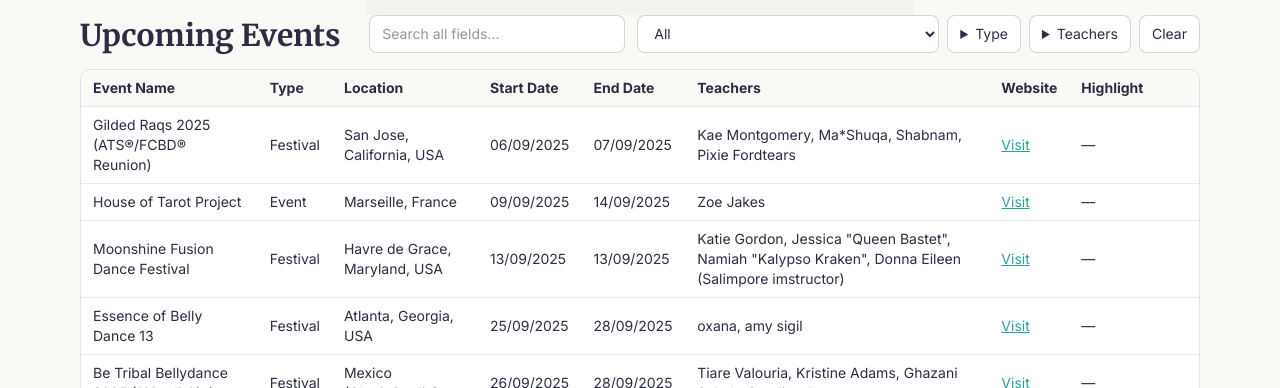
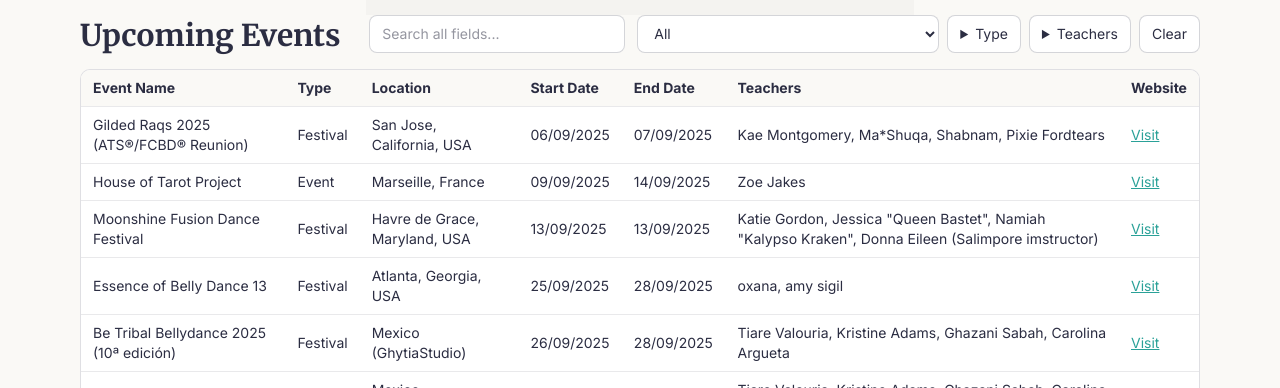
Before and after one commit to satavisha/TFBDMap3, a Next.js app: page / in a window 1280 px wide. Shown: the part 412-800 px from the top of the page. Built offline with nearby package versions, Linux system fonts and the light colour scheme; grey boxes are pictures that could not be loaded.

Commit message:
Remove highlight event column

```diff
--- a/components/events-table.tsx
+++ b/components/events-table.tsx
@@ -40,7 +40,6 @@ export function EventsTable({ title, events, defaultOpen = true, collapsible = f
     startDate: lang === "en" ? "Start Date" : "Дата начала",
     endDate: lang === "en" ? "End Date" : "Дата окончания",
     website: lang === "en" ? "Website" : "Сайт",
-    highlight: lang === "en" ? "Highlight" : "Особенности",
     visit: lang === "en" ? "Visit" : "Перейти",
     hidePast: lang === "en" ? "Hide Past Events ⬆️" : "Скрыть прошедшие события ⬆️",
     showPast: lang === "en" ? "Show Past Events ⬇️" : "Показать прошедшие события ⬇️",
@@ -132,7 +131,6 @@ export function EventsTable({ title, events, defaultOpen = true, collapsible = f
               <th className="px-3 py-2">{tt.endDate}</th>
               <th className="px-3 py-2">{tt.teachers}</th>
               <th className="px-3 py-2">{tt.website}</th>
-              <th className="px-3 py-2">{tt.highlight}</th>
             </tr>
           </thead>
           <tbody>
@@ -158,12 +156,11 @@ export function EventsTable({ title, events, defaultOpen = true, collapsible = f
                     <span className="text-(--color-brand)/60">—</span>
                   )}
                 </td>
-                <td className="px-3 py-2">{e.Highlight || "—"}</td>
               </tr>
             ))}
             {filtered.length === 0 && (
               <tr>
-                <td className="px-3 py-6 text-center text-(--color-brand)/70" colSpan={8}>
+                <td className="px-3 py-6 text-center text-(--color-brand)/70" colSpan={7}>
                   {tt.noEvents}
                 </td>
               </tr>
--- a/components/types.ts
+++ b/components/types.ts
@@ -6,5 +6,4 @@ export type EventItem = {
   "End date": string
   Teachers: string
   Website: string
-  Highlight?: string
 }
```
Also changed, not shown: public/data/events.csv, public/data/eventsRU.csv.
